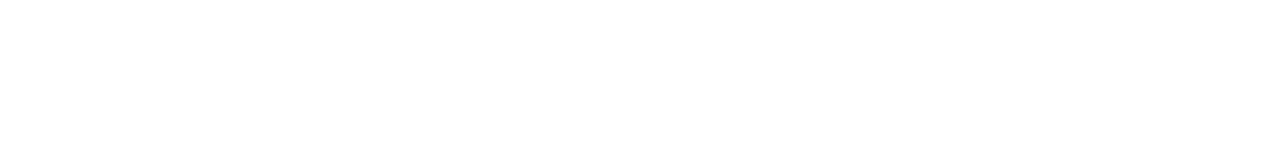
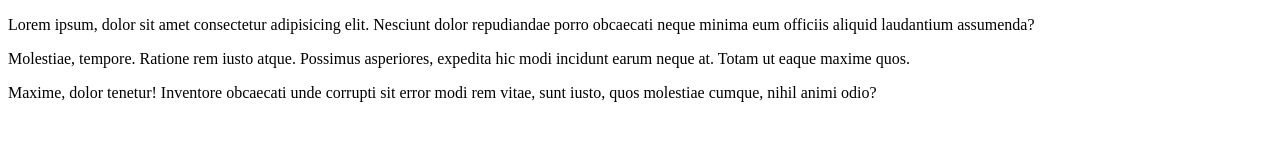
Before and after one commit to Olha-Krivtsova/git_learning, a plain HTML site: page index.html in a window 1280 px wide. Drawn offline with Linux system fonts and the light colour scheme.

Commit message:
add 3 sections

```diff
--- a/index.html
+++ b/index.html
@@ -5,5 +5,25 @@
     <meta name="viewport" content="width=device-width, initial-scale=1.0" />
     <title>Document</title>
   </head>
-  <body></body>
+  <body>
+    <div class="section1">
+      <p>
+        Lorem ipsum, dolor sit amet consectetur adipisicing elit. Nesciunt dolor
+        repudiandae porro obcaecati neque minima eum officiis aliquid laudantium
+        assumenda?
+      </p>
+    </div>
+    <div class="section2">
+      <p>
+        Molestiae, tempore. Ratione rem iusto atque. Possimus asperiores,
+        expedita hic modi incidunt earum neque at. Totam ut eaque maxime quos.
+      </p>
+    </div>
+    <div class="section3">
+      <p>
+        Maxime, dolor tenetur! Inventore obcaecati unde corrupti sit error modi
+        rem vitae, sunt iusto, quos molestiae cumque, nihil animi odio?
+      </p>
+    </div>
+  </body>
 </html>
```
